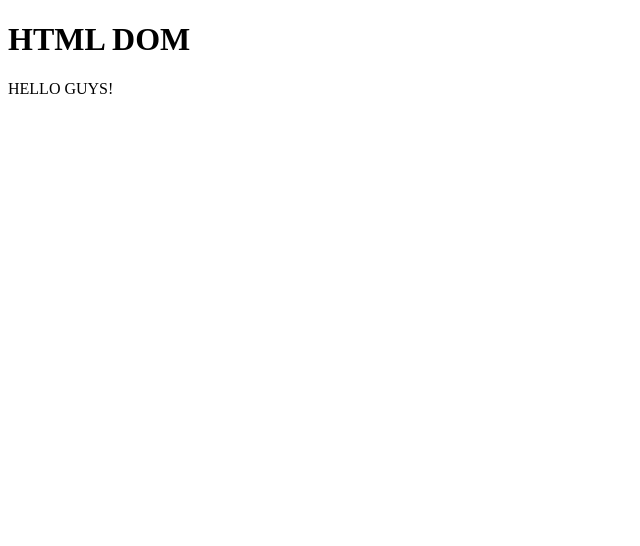
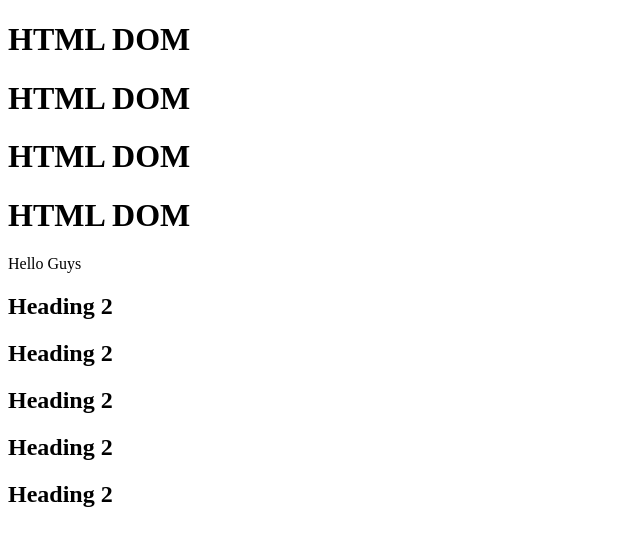
Before and after one commit to HiepHoang2190/JavaScript-Basic, a plain HTML site: page lesson_1/index.html in a window 1280 px wide. Shown: the whole page, without its empty margins (0-640 px from the left). Drawn offline with Linux system fonts and the light colour scheme.

Commit message:
lesson 73: Get element methods

```diff
--- a/lesson_1/index.html
+++ b/lesson_1/index.html
@@ -9,7 +9,24 @@
 </head>
 
 <body>
-    <h1>HTML DOM</h1>
+    <h1 id="heading">HTML DOM</h1>
+    <h1 class="heading">HTML DOM</h1>
+    <h1 class="heading">HTML DOM</h1>
+    <h1 class="heading">HTML DOM</h1>
+    <p>Hello Guys</p>
+
+    <div class="box">
+        <h2 class="heading-2">Heading 2</h2>
+        <h2 class="heading-2">Heading 2</h2>
+        <h2 class="heading-2">Heading 2</h2>
+        <h2 class="heading-2">Heading 2</h2>
+        <h2 class="heading-2">Heading 2</h2>
+    </div>
+
+    <form action="" id="form-1"></form>
+    <form action="" id="form-2"></form>
+    <form action="" id="testForm"></form>
+
     <script src="main.js"></script>
 </body>
 
--- a/lesson_1/main.js
+++ b/lesson_1/main.js
@@ -5,7 +5,7 @@
 // Có 3 thành phần
 
 /**
- * 1. Element
+ * 1. Element: ID , class, tag, CSS selector, HTML collection
  * 2. Attribute
  * 3. Text
  */
@@ -13,5 +13,23 @@
 
 
 
-console.log(document);
-document.write('HELLO GUYS!');
+var headingNode = document.getElementById('heading');
+console.log({
+    elemment: headingNode
+});
+
+var headingNodes = document.getElementsByClassName('heading');
+console.log(headingNodes);
+
+
+var headingNodes = document.getElementsByTagName('p');
+console.log(headingNodes);
+
+var headingH2 = document.querySelector('.box .heading-2:first-child');
+
+console.log(headingH2);
+
+console.log(document.forms);
+console.log(document.forms[0]);
+console.log(document.forms['form-1']);
+console.log(document.forms.testForm);
```
